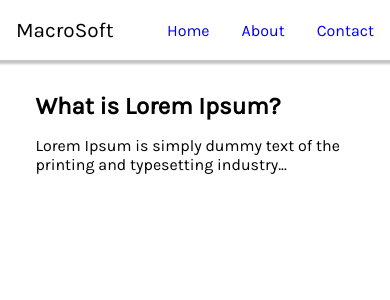
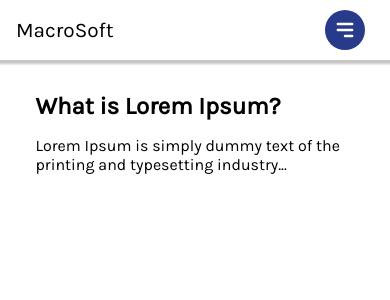
Before and after one commit to JordanWalker28/MyWebsite, a React (Create React App) app in the folder my-website/: page / in a window 390 px wide. Shown: the top 300 px of the page. Built offline with nearby package versions, Linux system fonts and the light colour scheme.

Commit message:
Made responsive navbar

```diff
--- a/my-website/src/components/Navbar.js
+++ b/my-website/src/components/Navbar.js
@@ -2,14 +2,23 @@
 // Navbar.js
 import "../styles/navbar.css"
 
+import { useState } from "react"
+import "../styles/navbar.css"
+
 export default function Navbar() {
+  const [isNavExpanded, setIsNavExpanded] = useState(false)
+
   return (
     <nav className="navigation">
       <a href="/" className="brand-name">
         MacroSoft
       </a>
-        <button className="hamburger">
-          {/* icon from heroicons.com */}
+      <button
+        className="hamburger"
+        onClick={() => {
+          setIsNavExpanded(!isNavExpanded)
+        }}
+      >
           <svg
             xmlns="http://www.w3.org/2000/svg"
             className="h-5 w-5"
@@ -21,10 +30,12 @@ export default function Navbar() {
               d="M3 5a1 1 0 011-1h12a1 1 0 110 2H4a1 1 0 01-1-1zM3 10a1 1 0 011-1h12a1 1 0 110 2H4a1 1 0 01-1-1zM9 15a1 1 0 011-1h6a1 1 0 110 2h-6a1 1 0 01-1-1z"
               clipRule="evenodd"
             />
-          </svg>
-        </button>
+          </svg>      </button>
       <div
-          className="navigation-menu">
+        className={
+          isNavExpanded ? "navigation-menu expanded" : "navigation-menu"
+        }
+      >
         <ul>
           <li>
             <a href="/home">Home</a>
--- a/my-website/src/styles/navbar.css
+++ b/my-website/src/styles/navbar.css
@@ -52,3 +52,51 @@
   .hamburger:hover {
     background-color: #2642af;
   }
+
+  @media screen and (max-width: 768px) {
+    .hamburger {
+      display: block;
+    }
+  }
+
+  @media screen and (max-width: 768px) {
+    .navigation-menu ul {
+      display: none;
+    }
+  }
+
+  @media screen and (max-width: 768px) {
+    .navigation-menu ul {
+      position: absolute;
+      top: 60px;
+      left: 0;
+      flex-direction: column;
+      width: 100%;
+      height: calc(100vh - 77px);
+      background-color: white;
+      border-top: 1px solid black;
+    }
+    .navigation-menu li {
+      text-align: center;
+      margin: 0;
+    }
+    .navigation-menu li a {
+      color: black;
+      width: 100%;
+      padding: 1.5rem 0;
+    }
+    .navigation-menu li:hover {
+      background-color: #eee;
+    }
+  }
+  @media screen and (max-width: 768px) {
+    .navigation-menu ul {
+      /* previous styles */
+      dipslay: none;
+    }
+  }
+  @media screen and (max-width: 768px) {
+    .navigation-menu.expanded ul {
+      display: block;
+    }
+  }
```
Lines whose indentation alone changed are shown as unchanged.
